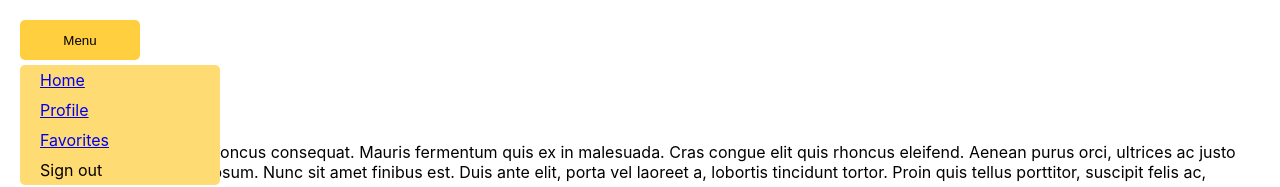
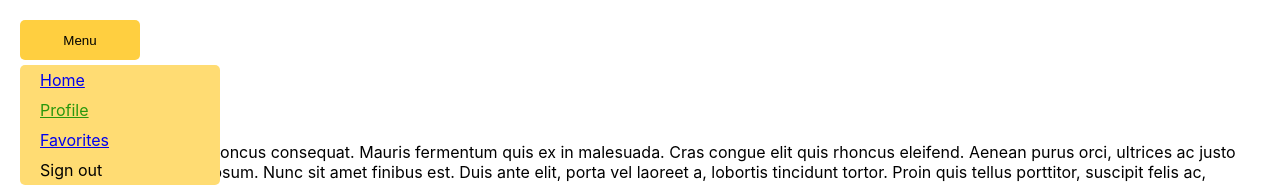
Before and after one commit to IvanGML/react-transitions, a React (Create React App) app: page /profile in a window 1280 px wide. Both pictures are taken after a click on the button "Menu". Shown: the top 187 px of the page. Built offline with nearby package versions, Linux system fonts and the light colour scheme.

Commit message:
add styling to proper link

```diff
--- a/src/navbar-transition/Navbar.jsx
+++ b/src/navbar-transition/Navbar.jsx
@@ -70,8 +70,8 @@ class Navbar extends Component {
                                 <li className={classes.listItem}>
                                     <Link to="/">Home</Link>
                                 </li>
-                                <li className={cx([classes.listItem], {highlighted: isHighlighted})}>
-                                    <Link to="/profile">Profile</Link>
+                                <li className={classes.listItem}>
+                                    <Link className={cx({[classes.highlighted]: isHighlighted})} to="/profile">Profile</Link>
                                 </li>
                                 <li className={classes.listItem}>
                                     <Link to="/favorites">Favorites</Link>
--- a/src/navbar-transition/styles.js
+++ b/src/navbar-transition/styles.js
@@ -80,6 +80,13 @@ const styles = {
         ...startTransitionStyles,
         transition: `all ${vars.timeout}`,
     },
+    highlighted: {
+        color: '#29970d',
+        transition: `all ${vars.timeout}`,
+    },
+    swipeContainer: {
+        position: 'absolute',
+    },
     swipeEnter: {
         transform: 'translateY(-100%)',
         opacity: 0,
```
